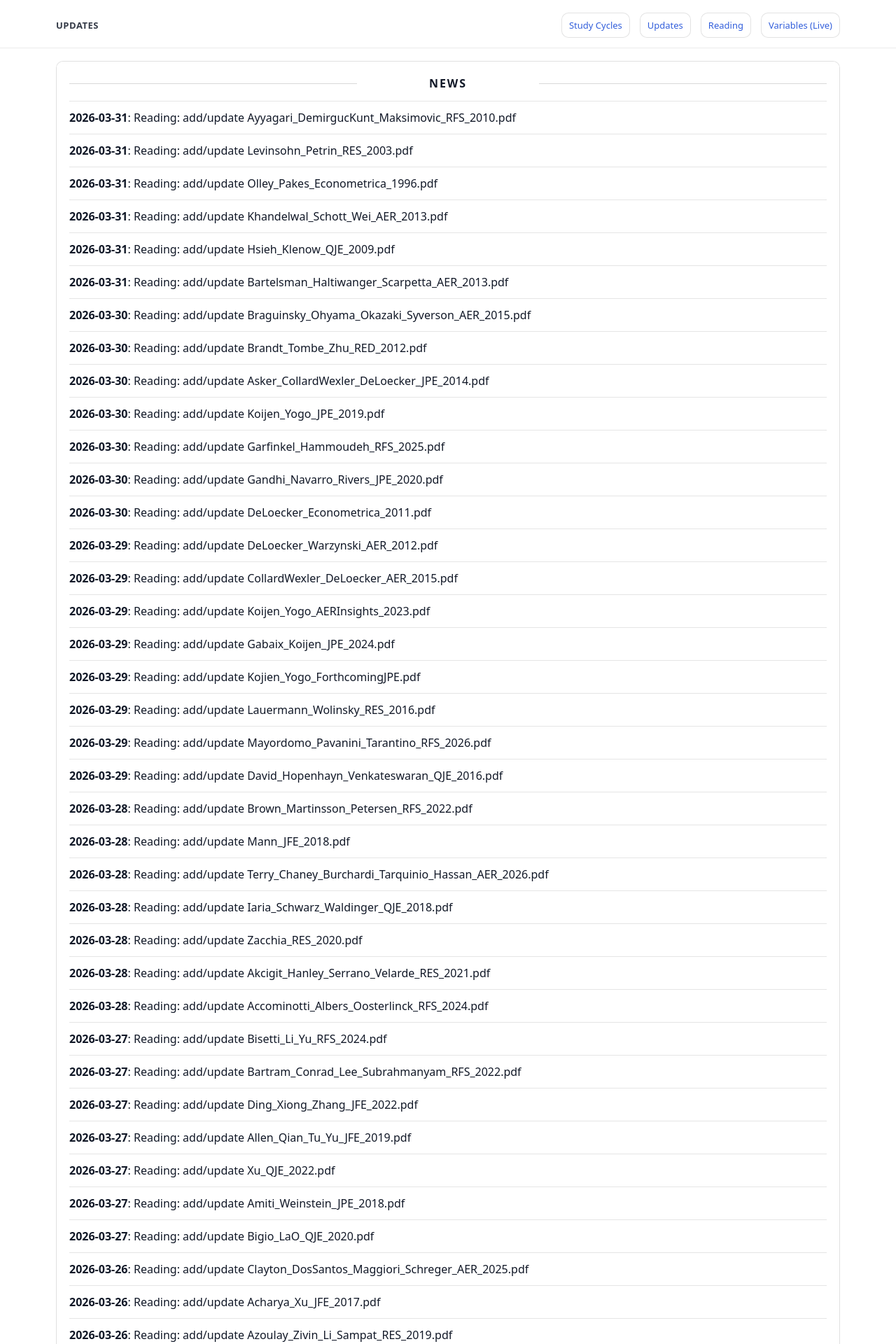
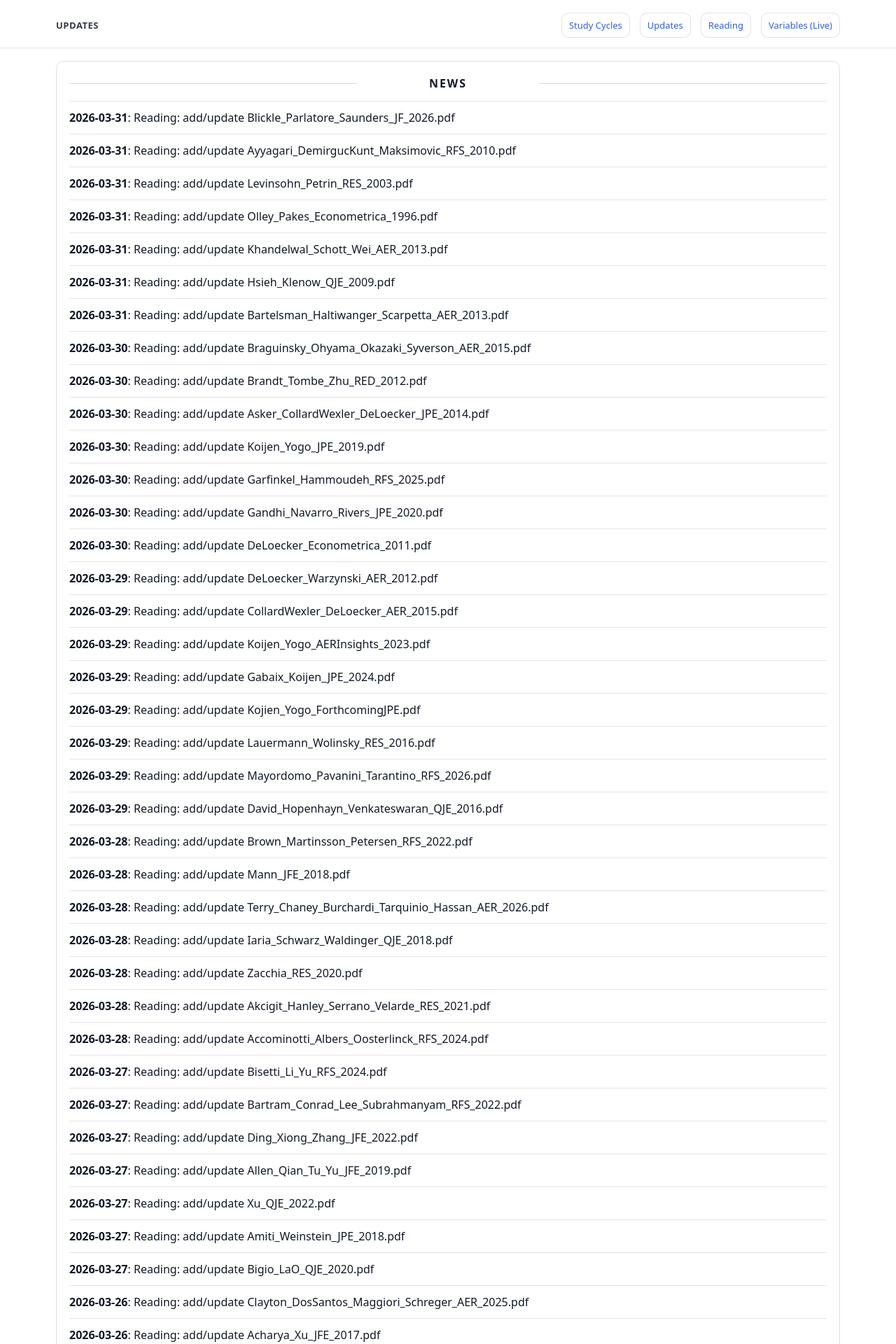
Before and after one commit to yaxinzn/study-archive, a Jekyll site: the page built from updates/index.md, in a window 1280 px wide. Shown: the top 1920 px of the page at 70% size. Built offline with Jekyll 4.4.1, drawn with Linux system fonts in a browser that asks for light colours; some of the changed text lies outside the part shown.

Commit message:
chore: update NEWS feed

```diff
--- a/_data/news.yml
+++ b/_data/news.yml
@@ -1,4 +1,7 @@
 # Auto-generated update history (sorted newest -> oldest). Do not edit manually.
+- ts: "1774956661"
+  date: "2026-03-31"
+  title: "Reading: add/update Blickle_Parlatore_Saunders_JF_2026.pdf"
 - ts: "1774956166"
   date: "2026-03-31"
   title: "Reading: add/update Ayyagari_DemirgucKunt_Maksimovic_RFS_2010.pdf"
```
